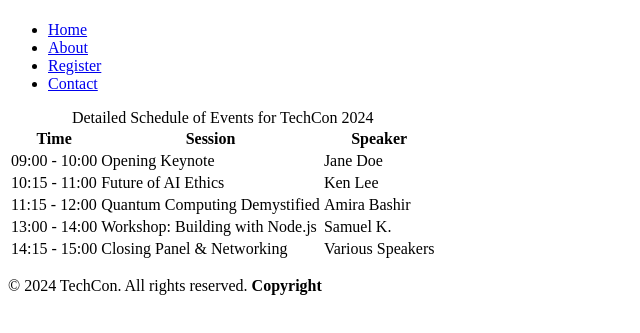
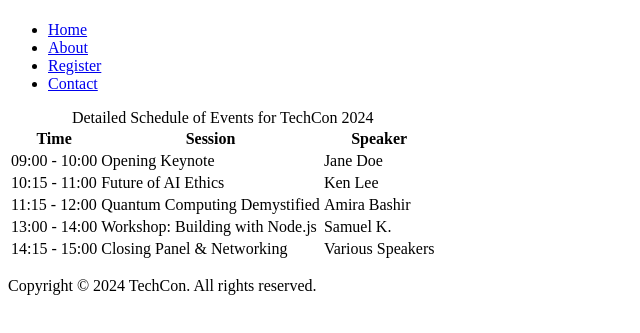
Before and after one commit to Musabe15/TechCon_HTML, a plain HTML site: page techcon_website/schedule.html in a window 1280 px wide. Shown: the part 59-392 px from the top of the page, without its empty margins (0-640 px from the left). Drawn offline with Linux system fonts and the light colour scheme.

Commit message:
fixed bug

```diff
--- a/techcon_website/schedule.html
+++ b/techcon_website/schedule.html
@@ -63,7 +63,7 @@
 
   <!-- Footer section -->
   <footer>
-    <p>&copy; 2024 TechCon. All rights reserved. <strong>Copyright</strong></p>
+    <p>Copyright &copy; 2024 TechCon. All rights reserved.</p>
   </footer>
 
 </body>
```
